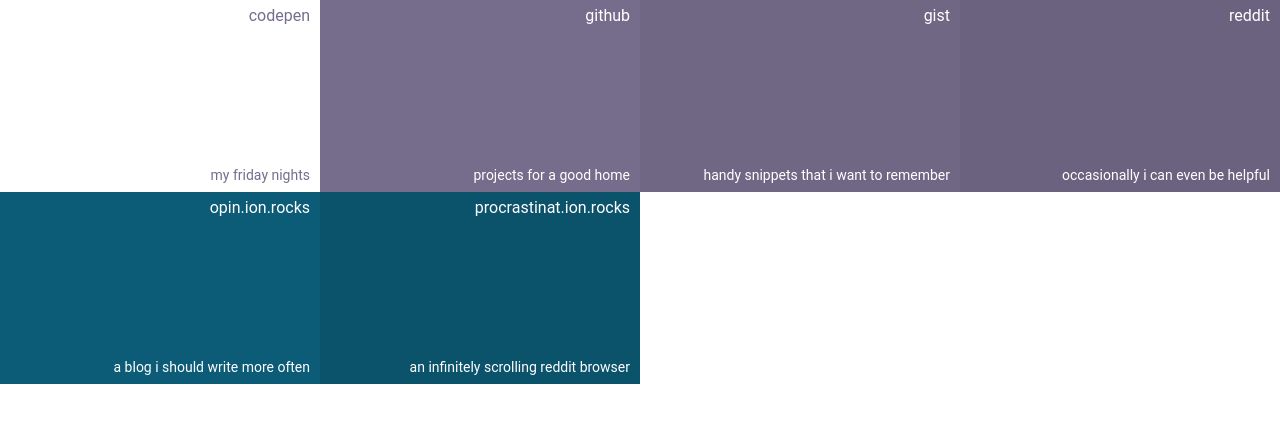
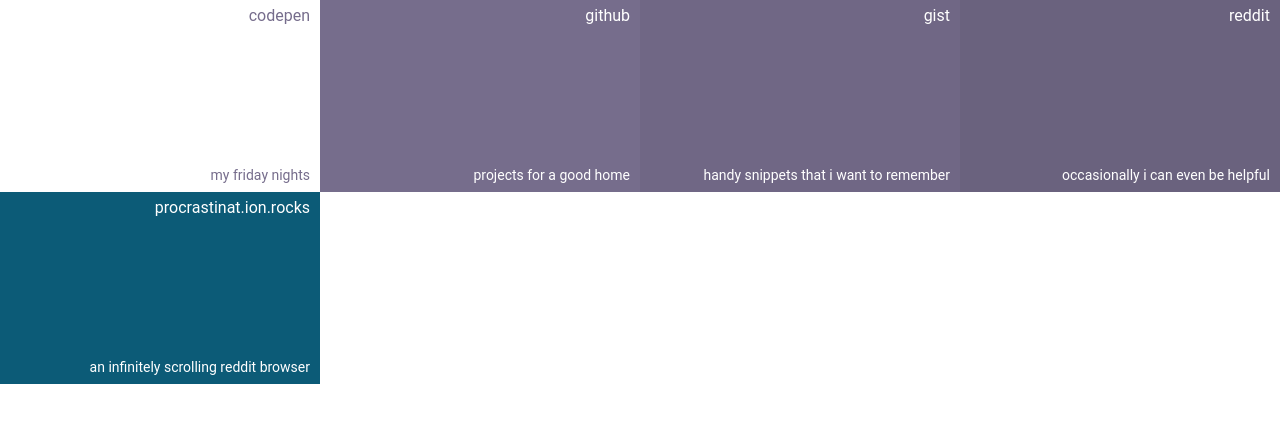
Before and after one commit to ionrocks/mill, a Jekyll site: the page built from index.html, in a window 1280 px wide. Shown: the top 423 px of the page. Built offline with Jekyll 4.4.1, drawn with Linux system fonts in a browser that asks for light colours.

Commit message:
Remove unused blog

```diff
--- a/index.html
+++ b/index.html
@@ -17,10 +17,6 @@
     type: social
     caption: occasionally i can even be helpful
     link: "http://www.reddit.com/user/ionrocks"
-  - name: opin.ion.rocks
-    type: project
-    caption: a blog i should write more often
-    link: "http://opin.ion.rocks/"
   - name: procrastinat.ion.rocks
     type: project
     caption: an infinitely scrolling reddit browser
```
